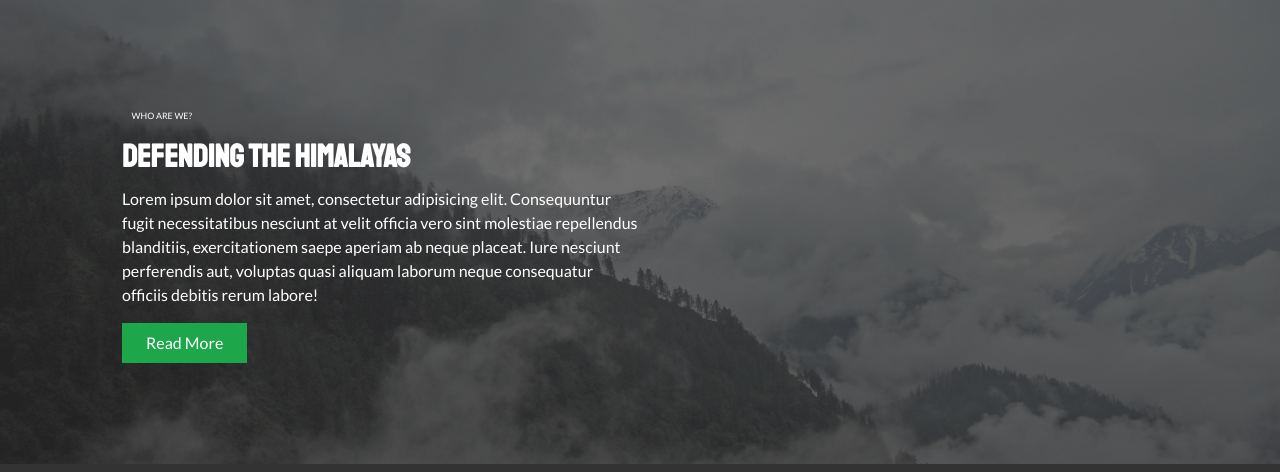
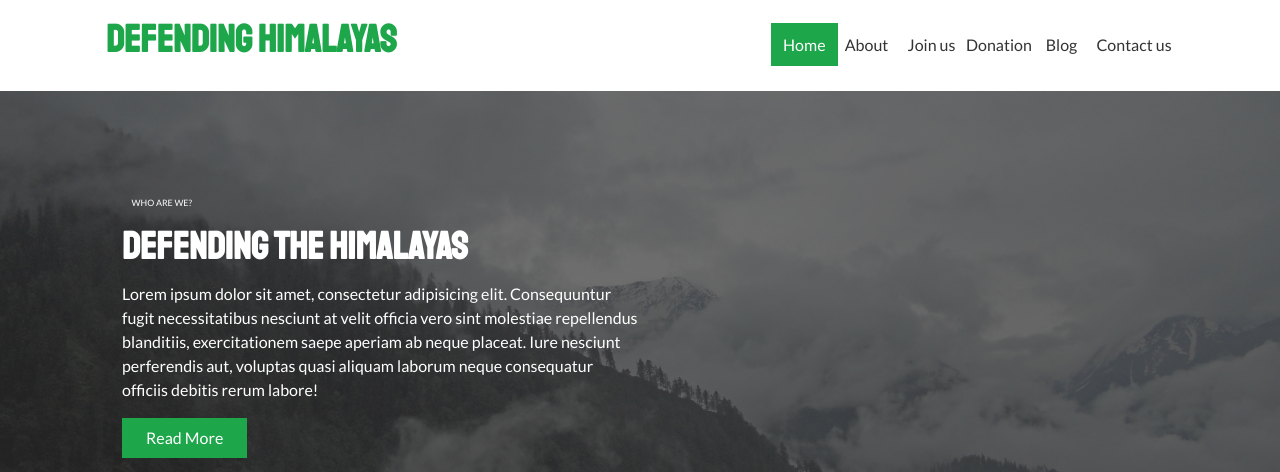
Before and after one commit to Nishkarsh01/defending-himalayas-website, a plain HTML site: page index.html in a window 1280 px wide. Shown: the top 472 px of the page. Drawn offline with Linux system fonts and the light colour scheme.

Commit message:
navbar included

```diff
--- a/index.html
+++ b/index.html
@@ -22,7 +22,22 @@
     <title>Defending the Himalayas | Home Page</title>
 </head>
 <body>
-    <nav id="main-nav"></nav>
+    <nav id="main-nav"><div class="container" id="nav-container">
+      <h1 id="title">Defending Himalayas</h1>
+      <div class="social">
+
+      </div>
+      <ul id="nav-buttons-container">
+
+        <li class="buttons-nav"><a class="current" href="index.html">Home</a></li>
+        <li class="buttons-nav"><a href="">About</a></li>
+        <li class="buttons-nav"><a href="">Join us</a></li>
+        <li class="buttons-nav"><a href="">Donation</a></li>
+        <li class="buttons-nav"><a href="">Blog</a></li>
+        <li class="buttons-nav2"  ><a id="contact-us" href="">Contact us</a></li>
+      </ul>
+    </div>
+  </nav>
 
     <!-- Showcase -->
     <header id="showcase">
--- a/styles.css
+++ b/styles.css
@@ -36,6 +36,11 @@ ul {
 
 img {
   width: 100%;
+}
+h1{
+  font-size: 2.4rem;
+  font-weight: 700;
+  margin-bottom: 1rem;
 }
 
 h1,
@@ -272,3 +277,41 @@ p {
 #main-footer .footer-container input[type='submit'] {
   width: 90%;
 }
+#main-nav{
+  background:#fff;
+  position:sticky;
+  top: 0;
+  z-index: 9;
+}
+#title{
+  color: #1da64a;
+}
+#nav-container{
+  display: grid;
+    grid-template-columns: 6fr 3fr 2fr;
+    padding: 1rem;
+    align-items: center;
+}
+#nav-buttons-container{
+  display: flex;
+}
+.buttons-nav{
+  text-align: center;
+  width: 65px;
+  padding: 2px;
+}
+/* for contact us because of a bug */
+.buttons-nav2{
+  text-align: center;
+  width: 80px;
+  padding: 2px;
+}
+#contact-us{
+  text-align: left;
+  width: 70px;
+}
+.current{
+  background: #1da64a;
+  color: #fff;
+  padding: 12px;
+}
```
